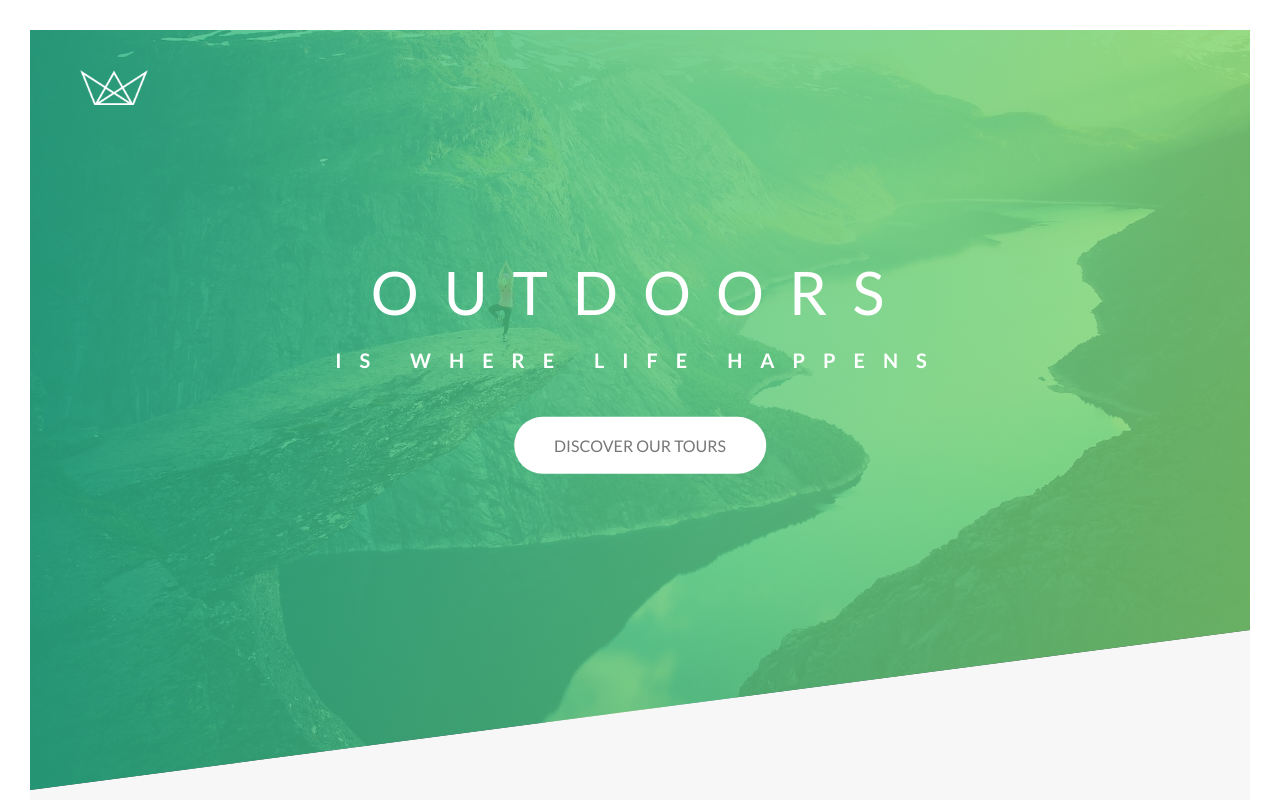
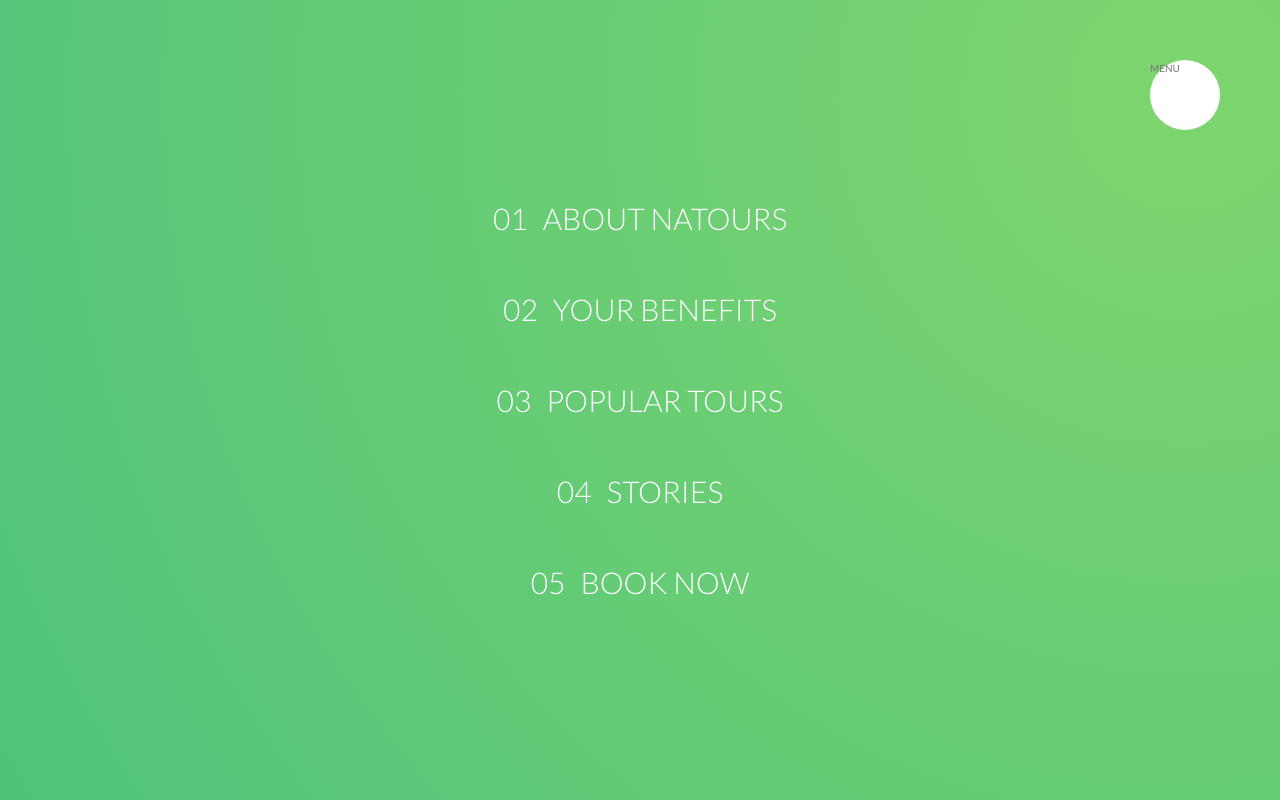
Before and after one commit to m7mdZayan/NaTours, a website: page index.html in a window 1280 px wide. Shown: the top 800 px of the page. Drawn offline with Linux system fonts and the light colour scheme.

Commit message:
navigation part1 is finished

```diff
--- a/index.html
+++ b/index.html
@@ -21,6 +21,40 @@
     <title>Natours | Exciting tours for adventurous people</title>
   </head>
   <body>
+    <div class="navigation">
+      <input type="checkbox" class="navigation__checkbox" id="nav-toggle" />
+
+      <label for="nav-toggle" class="navigation__button">MENU</label>
+
+      <div class="navigation__background">&nbsp;</div>
+
+      <nav class="navigation__nav">
+        <ul class="navigation__list">
+          <li class="navigation__item">
+            <a href="#" class="navigation__link"
+              ><span>01</span>about natours</a
+            >
+          </li>
+          <li class="navigation__item">
+            <a href="#" class="navigation__link"
+              ><span>02</span>your benefits</a
+            >
+          </li>
+          <li class="navigation__item">
+            <a href="#" class="navigation__link"
+              ><span>03</span>popular tours</a
+            >
+          </li>
+          <li class="navigation__item">
+            <a href="#" class="navigation__link"><span>04</span>stories</a>
+          </li>
+          <li class="navigation__item">
+            <a href="#" class="navigation__link"><span>05</span>book now</a>
+          </li>
+        </ul>
+      </nav>
+    </div>
+
     <!-- start of the header -->
     <header class="header">
       <div class="header__logo-box">
--- /dev/null
+++ b/sass/layout/_navigation.scss
@@ -0,0 +1,81 @@
+.navigation {
+  &__checkbox {
+    display: none;
+  }
+  &__button {
+    background-color: $color-white;
+    width: 7rem;
+    height: 7rem;
+    position: fixed;
+    top: 6rem;
+    right: 6rem;
+    z-index: 300;
+    border-radius: 50%;
+  }
+  &__background {
+    height: 6rem;
+    width: 6rem;
+    border-radius: 50%;
+    position: fixed;
+    top: 6.5rem;
+    right: 6.5rem;
+    z-index: 100;
+    background-image: radial-gradient(
+      $color-primary-light,
+      $color-primary-dark
+    );
+
+    transform: scale(60);
+  }
+  &__nav {
+    height: 100vh;
+    width: 100%;
+    position: fixed;
+    top: 0;
+    left: 0;
+    z-index: 200;
+  }
+  &__list {
+    position: absolute;
+    top: 50%;
+    left: 50%;
+    transform: translate(-50%, -50%);
+    list-style: none;
+    text-align: center;
+  }
+  &__item {
+    margin: 2rem;
+  }
+  &__link {
+    &:link,
+    &:visited {
+      display: inline-block;
+      text-decoration: none;
+      font-size: 3rem;
+      font-weight: 300;
+      color: $color-white;
+      text-transform: uppercase;
+      background-image: linear-gradient(
+        120deg,
+        transparent 0%,
+        transparent 50%,
+        $color-white 50%
+      );
+      padding: 1rem 2rem;
+      transition: all 0.5s;
+      background-size: 220%;
+
+      span {
+        display: inline-block;
+        margin-right: 1.5rem;
+      }
+    }
+
+    &:hover,
+    &:active {
+      background-position: 100%;
+      color: $color-primary;
+      transform: translateX(1rem);
+    }
+  }
+}
--- a/sass/main.scss
+++ b/sass/main.scss
@@ -16,7 +16,8 @@
 @import "components/form";
 
 @import "pages/home";
+
 @import "layout/grid";
 @import "layout/footer";
-
 @import "layout/header";
+@import "layout/navigation";
```
Also changed, not shown: css/style.css.
